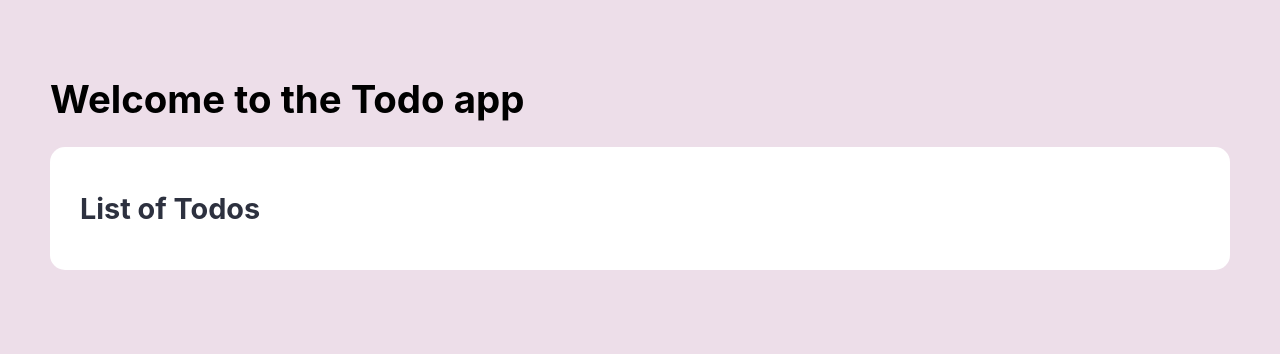
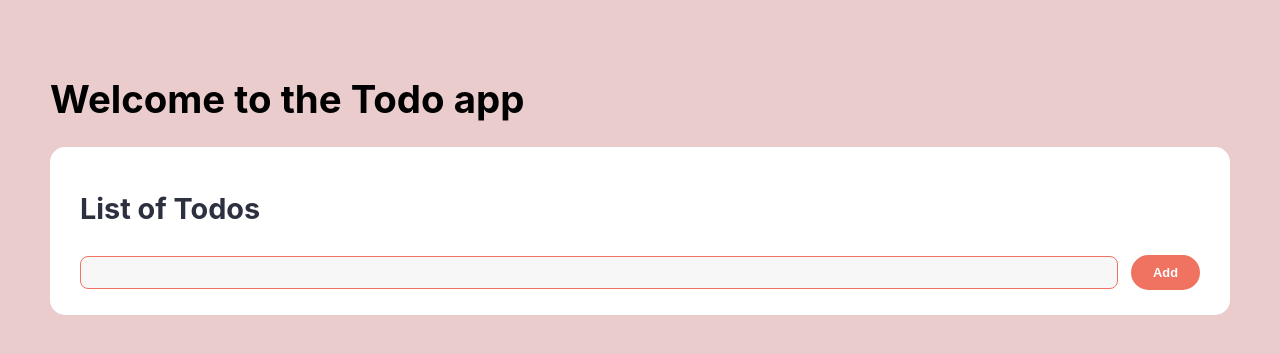
Before and after one commit to IngaIndra/mern-todo-app, a React (Create React App) app in the folder todo-frontend/: page / in a window 1280 px wide. Shown: the top 354 px of the page. Built offline with nearby package versions, Linux system fonts and the light colour scheme.

Commit message:
Form component styling

```diff
--- a/todo-frontend/src/App.css
+++ b/todo-frontend/src/App.css
@@ -1,7 +1,7 @@
 .App {
   margin: 0;
   padding: 50px;
-  background-color: rgb(237, 222, 233);
+  background-color: rgb(234, 204, 204);
   font-weight: 500;
   font-size: 1.2rem;
   height: 100vh;
--- a/todo-frontend/src/components/Form/index.js
+++ b/todo-frontend/src/components/Form/index.js
@@ -3,8 +3,8 @@ import { FormContainer, Input, Button } from "./styles";
 
 function Form() {
     return (
-        <FormContainer><Input />
-            <Button>Add</Button>
+        <FormContainer><Input value='' type='text' role='input' />
+            <Button type='submit'>Add</Button>
         </FormContainer>
     )
 }
--- a/todo-frontend/src/components/Form/styles.js
+++ b/todo-frontend/src/components/Form/styles.js
@@ -1,8 +1,41 @@
 import styled from 'styled-components';
 
 export const FormContainer = styled.form`
+display: flex;
+align-items: center;
+justify-content: center;
+padding: 5px 0px;
+@media (max-width: 420px) {
+    flex-direction: column;
+}
 `;
 
-export const Input = styled.input``
+export const Input = styled.input`
+background-color: #f7f7f7;
+width: 100%;
+padding: 8px;
+border: 1px solid #ef7360;
+border-radius: 8px;
 
-export const Button = styled.button``
+&:focus {
+    border: 3px solid #ef7360;
+    outline: none;
+}
+`;
+
+export const Button = styled.button`
+background: #ef7360;
+border-radius: 18px;
+border: 2px solid #ef7360;
+color: white;
+margin-left: 1em;
+padding: 8px 20px;
+cursor: pointer;
+font-size: 0.8rem;
+font-weight: 600;
+@media (max-width: 420px) {
+    margin-top: 10px;
+    margin-left: 0;
+    width: 100%;
+}
+`
--- a/todo-frontend/src/components/Todo/index.js
+++ b/todo-frontend/src/components/Todo/index.js
@@ -1,11 +1,13 @@
 import React from 'react'
 import { Container } from "./styles";
+import Form from '../Form';
 
 function Todo() {
     return (
         <Container>
             <h2>List of Todos</h2>
             {/* Form component */}
+            <Form />
             {/* Todo list component*/}
             {/* Key component*/}
             {/* Author component */}
```
